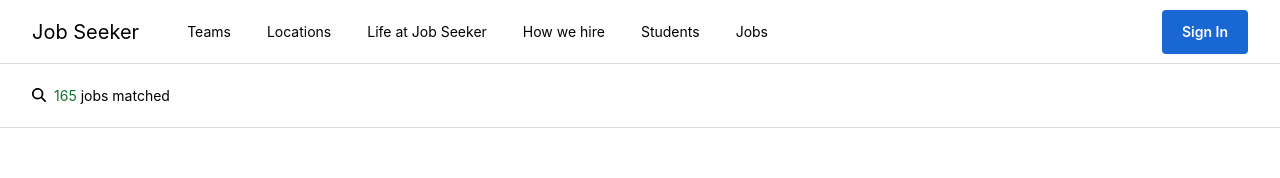
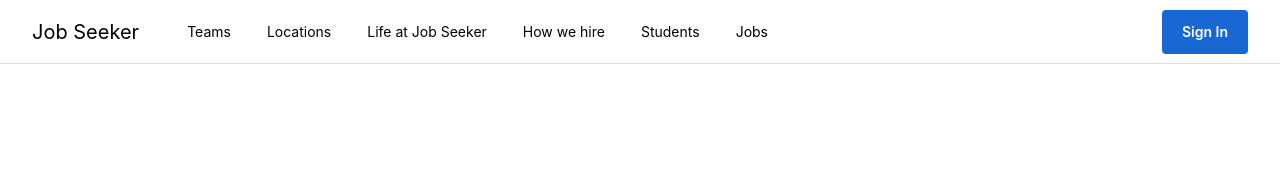
Before and after one commit to ondairos/job_seeker, a Vue app: page / in a window 1280 px wide. Shown: the top 178 px of the page. Built offline with nearby package versions, Linux system fonts and the light colour scheme.

Commit message:
added flags

```diff
--- a/src/components/MainNav.vue
+++ b/src/components/MainNav.vue
@@ -42,7 +42,7 @@ export default {
         </div>
       </div>
 
-      <SubNav />
+      <SubNav v-if="isLoggedIn" />
     </div>
   </header>
 </template>
--- a/src/components/SubNav.vue
+++ b/src/components/SubNav.vue
@@ -1,13 +1,18 @@
 <script>
 export default {
   name: "SubNav",
+  data() {
+    return {
+      onJobResultsPage: true,
+    };
+  },
 };
 </script>
 
 <template>
   <div class="w-full h-16 bg-white border-b border-solid border-brand-gray-1">
     <div class="flex items-center h-full px-8">
-      <div>
+      <div v-if="onJobResultsPage">
         <font-awesome-icon :icon="['fas', 'search']" class="mr-2" />
         <span><span class="text-brand-green-1">165</span> jobs matched</span>
       </div>
```
